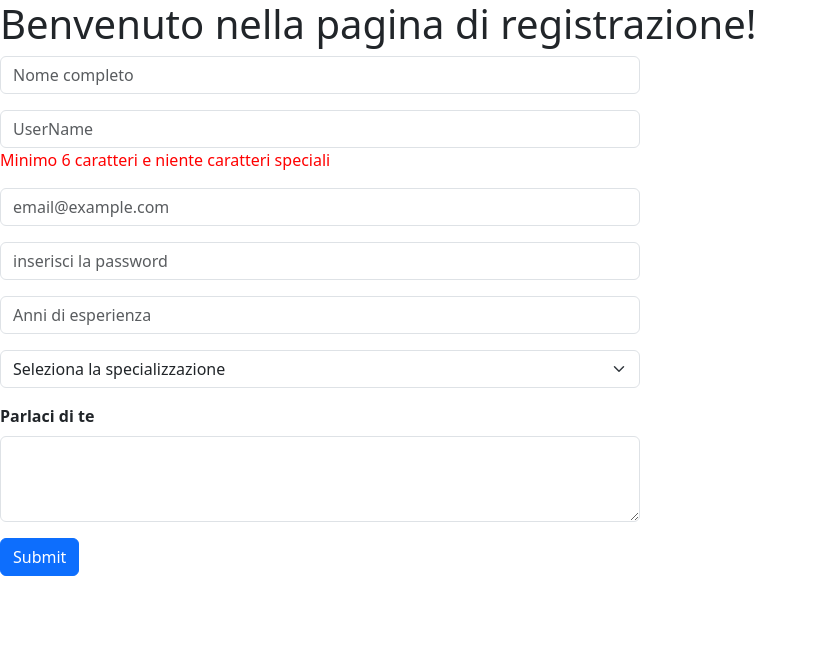
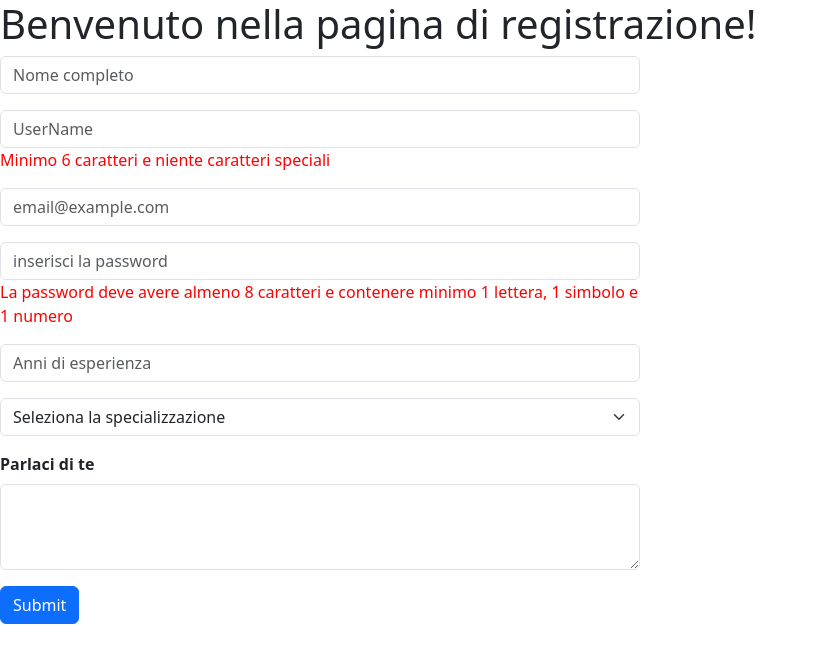
Before and after one commit to MicheleTodeschini/ex-react-useref-signup, a React (Vite) app: page / in a window 1280 px wide. Shown: the top 662 px of the page, without its empty margins (0-817 px from the left). Built offline with nearby package versions, Linux system fonts and the light colour scheme.

Commit message:
add validation for password

```diff
--- a/src/App.jsx
+++ b/src/App.jsx
@@ -43,6 +43,13 @@ function App() {
     return valido && userName.length >= 6
   }, [userName])
 
+  const checkPassword = useMemo(() => {
+    const lettera = password.split('').some(char => letters.includes(char))
+    const numero = password.split('').some(char => numbers.includes(char))
+    const simbolo = password.split('').some(char => symbols.includes(char))
+    return (password.length >= 8 && lettera, numero, simbolo)
+  }, [password])
+
 
   return (
     <>
@@ -84,6 +91,9 @@ function App() {
             value={password}
             onChange={e => setPassword(e.target.value)}
             required />
+          <p style={{ color: checkPassword ? 'green' : 'red' }}>
+            {checkPassword ? 'Password valida' : 'La password deve avere almeno 8 caratteri e contenere minimo 1 lettera, 1 simbolo e 1 numero'}
+          </p>
         </div>
         <div className="mb-3 w-50">
           <input type="number"
```
